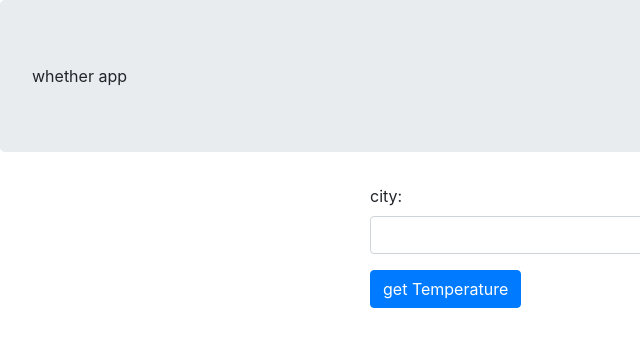
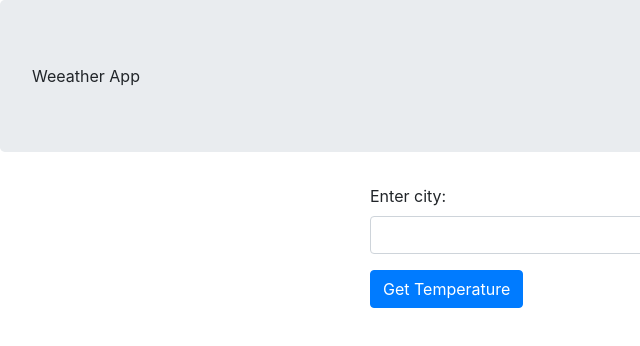
Before and after one commit to vivekmertia/blogsite, a plain HTML site: page whether.html in a window 1280 px wide. Shown: the full height of the page, 0-640 px from the left. Drawn offline with nearby package versions, Linux system fonts and the light colour scheme.

Commit message:
update wether api

```diff
--- a/whether.html
+++ b/whether.html
@@ -4,74 +4,76 @@
     <meta charset="UTF-8">
     <meta http-equiv="X-UA-Compatible" content="IE=edge">
     <meta name="viewport" content="width=device-width, initial-scale=1.0">
+    <title>Document</title>
     <link rel="stylesheet" href="https://cdn.jsdelivr.net/npm/bootstrap@4.0.0/dist/css/bootstrap.min.css" integrity="sha384-Gn5384xqQ1aoWXA+058RXPxPg6fy4IWvTNh0E263XmFcJlSAwiGgFAW/dAiS6JXm" crossorigin="anonymous">
-    <title>Document</title>
 </head>
 <body>
 <main>
-       <div class="jumbotron"> whether app </div>
+    <div class="jumbotron" >Weeather App</div>
     <div class="container">
+
         <div class="row">
             <div class="col-md-6 offset-3">
                 <form>
-                <div class="form-group ">
-                    <label for="">city:</label>
-                    <input class="form-control" type ="text"  id="city">
+                    <div class="form-group">
+                        <label for="city">Enter city:</label>
+                        <input class="form-control" type="text" id="city">
                     </div>
-
-                <button class="btn btn-primary"type="button"onclick="getwhether()">get Temperature</button>
+                    <button class="btn btn-primary" type="button"
+                     onclick="getWeather()">Get Temperature</button>
                 </form>
-            <div id = "weather-Info" class="container mt-4">
+                <div id="weather-info" class="container mt-4"></div>
             </div>
         </div>
-        </div>
-
     </div>
 </main>
 <script src="https://code.jquery.com/jquery-3.2.1.slim.min.js" integrity="sha384-KJ3o2DKtIkvYIK3UENzmM7KCkRr/rE9/Qpg6aAZGJwFDMVNA/GpGFF93hXpG5KkN" crossorigin="anonymous"></script>
 <script src="https://cdn.jsdelivr.net/npm/popper.js@1.12.9/dist/umd/popper.min.js" integrity="sha384-ApNbgh9B+Y1QKtv3Rn7W3mgPxhU9K/ScQsAP7hUibX39j7fakFPskvXusvfa0b4Q" crossorigin="anonymous"></script>
 <script src="https://cdn.jsdelivr.net/npm/bootstrap@4.0.0/dist/js/bootstrap.min.js" integrity="sha384-JZR6Spejh4U02d8jOt6vLEHfe/JQGiRRSQQxSfFWpi1MquVdAyjUar5+76PVCmYl" crossorigin="anonymous"></script>
+
+
 <script>
-    function getwhether(){
+    function getWeather(){
 console.log("clicked");
-
+// API CALL
 const city = document.getElementById('city').value;
 const apiKey = 'a57d65a2330043e0f5d89702e806da8b';
-
 const url = `https://api.openweathermap.org/data/2.5/weather?q=${city}&appid=${apiKey}`;
 
+// fetch
+
 fetch(url)
-         .then(response => response.json())
-         .then(data => {
+.then(response =>response.json()) //step1
+.then(data =>{ //step 2
     const weatherInfo = document.querySelector('#weather-info');
-                 weatherInfo.innerHTML = `<p>Temperature:${Math.round(data.main.temp - 273.5)}
-                    <sup>&deg;C</sup></p> <p>Description: ${data.weather[0].description}</p>`;})
+    weatherInfo.innerHTML = `<p>Temperature: ${Math.round(data.main.temp - 273.5)}<sup>&deg;C</sup></p> <p>Description: ${data.weather[0].description}</p>`;
+})
 .catch(e=>{console.log(e)})
+
 }
 </script>
+
 <script>
+    // Promises in javascript
+    let promisee = new Promise(function(resolve,reject){
 
-
-        let promisee = new Promise(function(resolve,reject){
         if(true){
                 resolve("passes");
-            }
-            else{
+        }else{
                 reject("failed");
         }
     });
 
     promisee.then(pass);
     promisee.catch(failed);
+
     function pass(resolve){
         console.log(resolve);
+    }
 
-        }
     function failed(failed){
         console.log(failed);
-
     }
 </script>
 </body>
-
 </html>
```
Lines whose indentation alone changed are shown as unchanged.
